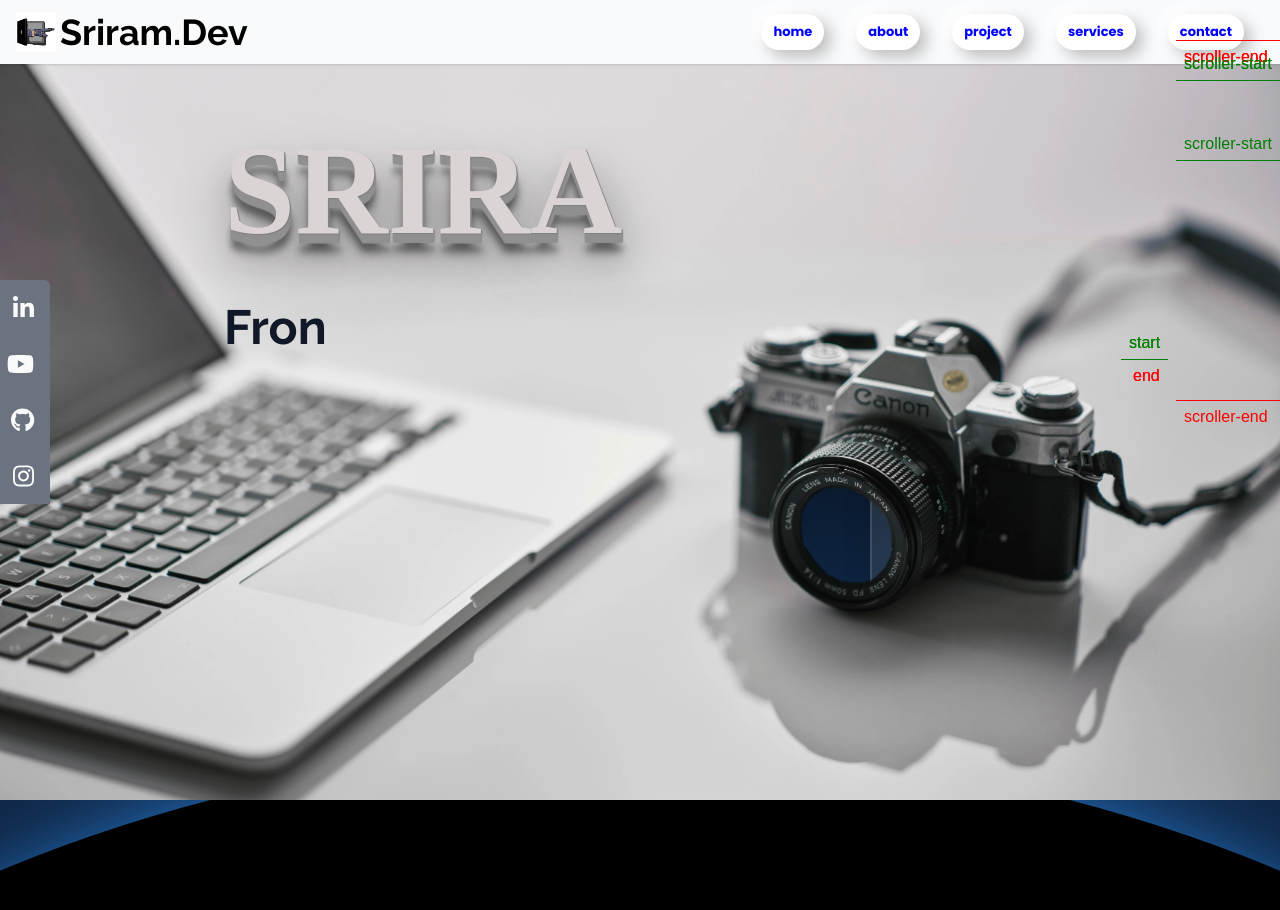
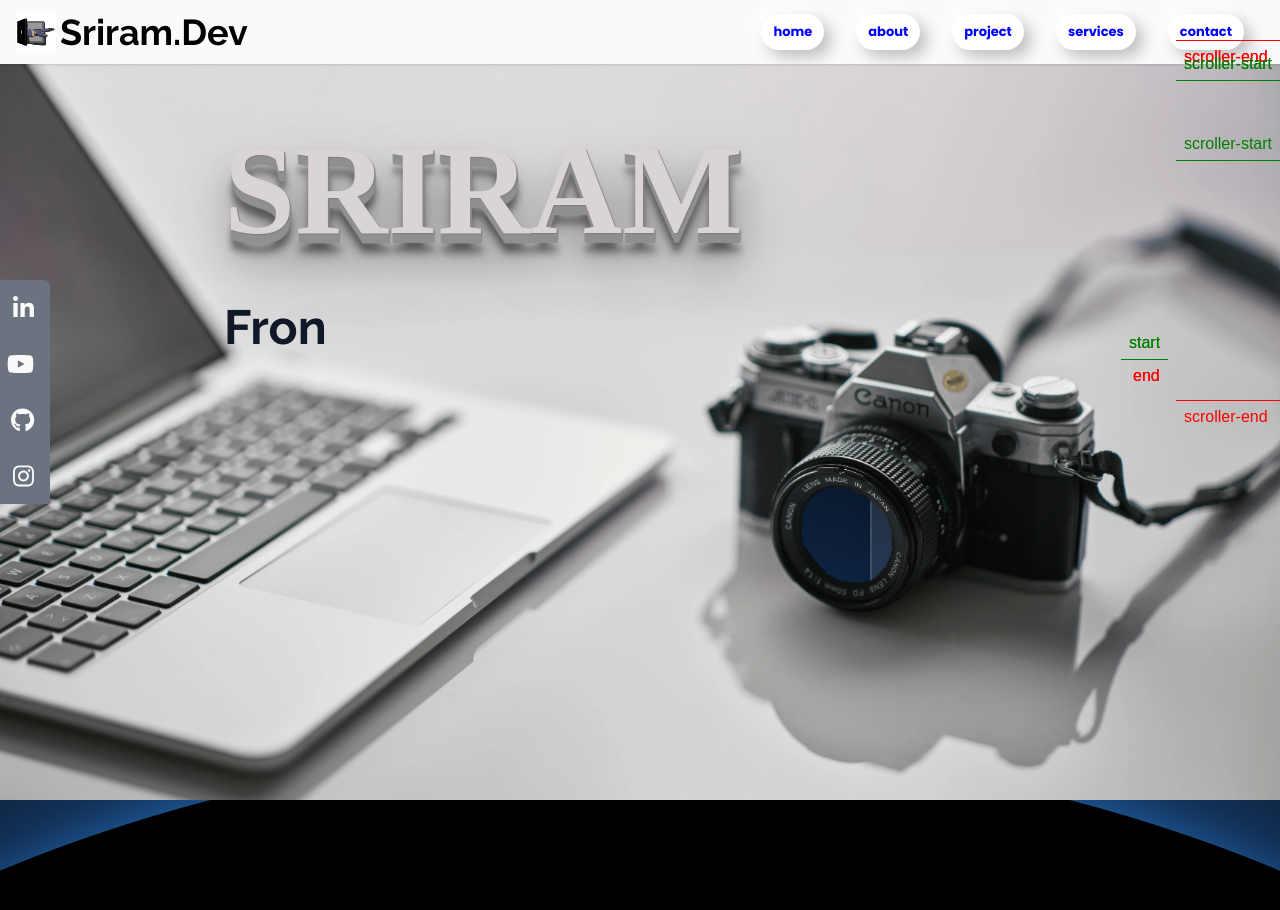
Before and after one commit to Sriram756/portfolio, a React (Vite) app: page / in a window 1280 px wide. Shown: the top 910 px of the page. Built offline with nearby package versions, Linux system fonts and the light colour scheme; a web font is replaced by a local one; what gsap-trial would draw is missing.

Commit message:
name change

```diff
--- a/src/components/Home.jsx
+++ b/src/components/Home.jsx
@@ -72,7 +72,7 @@ const Home = () => {
           >
             <div className="flex h-full flex-col ml-12 mt-20">
               <p className="mb-5 max-w-[12ch] md:ml-32  text-6xl font-bold leading-[0.85] md:my-2 md:text-[80px] xl:text-[128px]">
-                <h2 className=" shad">SRIRA</h2>
+                <h2 className=" shad">SRIRAM</h2>
                 <TypeAnimation
                   sequence={[
                     "FrontEnd Dev",
```
